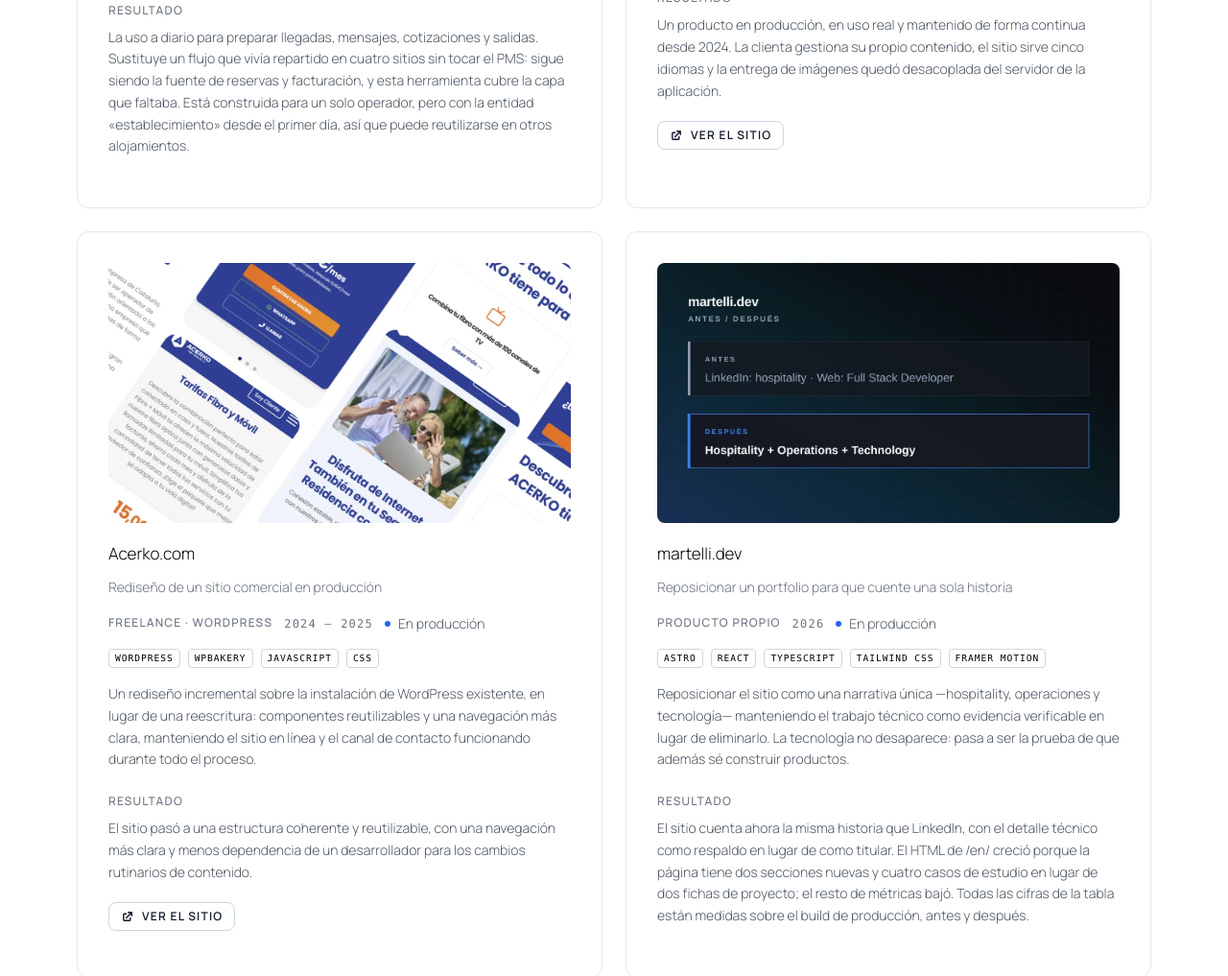
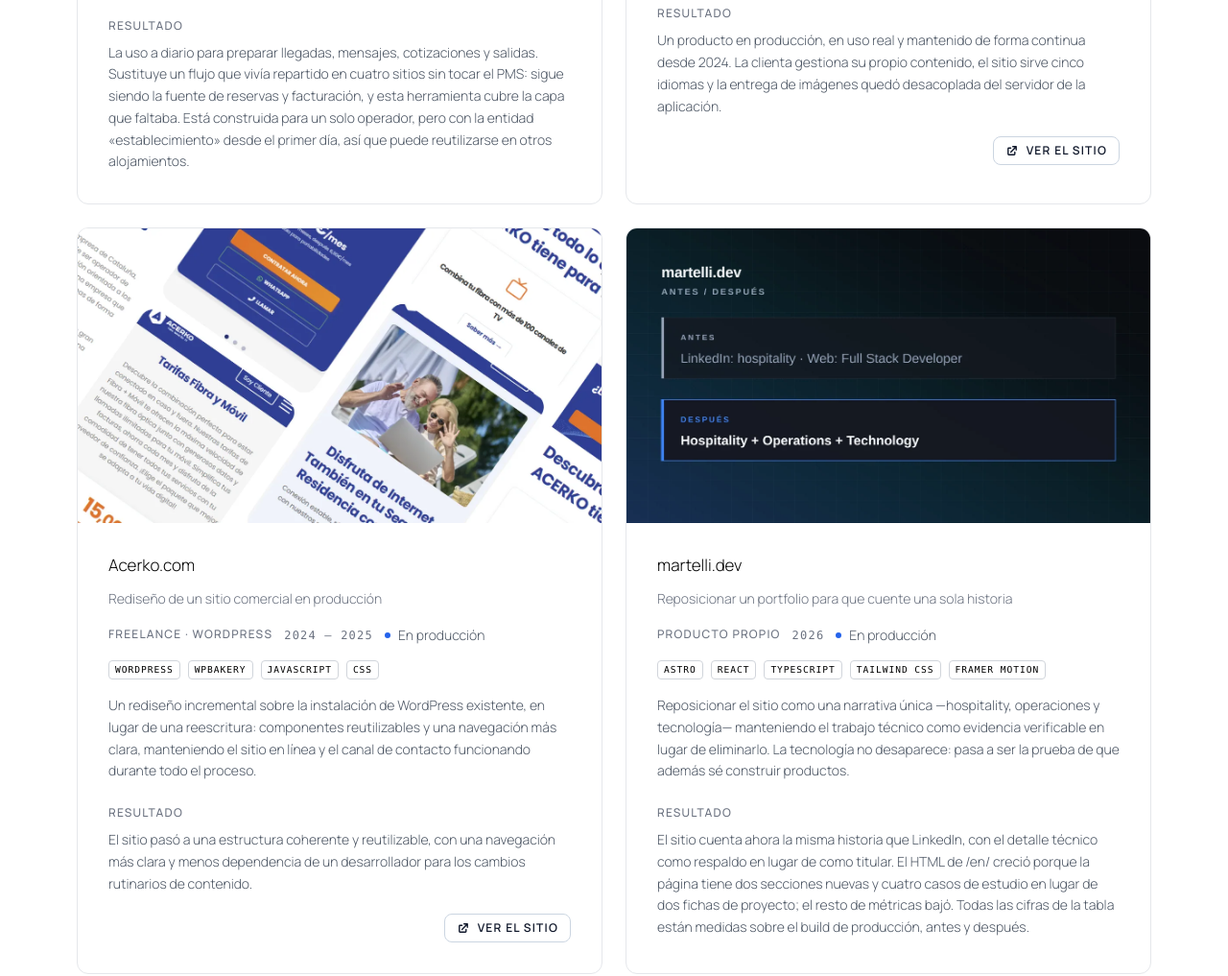
Before and after one commit to santimartelli/mi-portfolio, an Astro site: page / in a window 1280 px wide. Shown: the part 6217-7234 px from the top of the page at 96% size. Built offline with nearby package versions, Linux system fonts and the light colour scheme; Astro itself is replaced by a stand-in of ours; a web font is replaced by a local one.

Commit message:
style(projects): la captura a sangre y el enlace a la derecha
Vuelta al ultimo diseno de la seccion: tarjetas verticales en dos columnas.
La tarjeta deja de llevar relleno —lo lleva el bloque de texto— para que la
captura toque el borde superior y los dos laterales, con el overflow-hidden
recortandole las esquinas. El boton 'Ver el sitio' se pega al borde derecho del
bloque y la fila solo se pinta cuando el producto es publico.

```diff
--- a/src/components/sections/Projects.tsx
+++ b/src/components/sections/Projects.tsx
@@ -1,8 +1,12 @@
 // Proyectos: casos de estudio, con el mismo lenguaje que About, Experiencia y
 // Skills. Cabecera con el titular y la entradilla a la izquierda y, debajo, una
-// tarjeta por proyecto: dentro, la prueba visual y los datos (imagen, estado,
-// stack en etiquetas y enlaces) a la izquierda y, a la derecha, el relato en
-// corto: que es, que se hizo y a donde llego.
+// rejilla de dos columnas con una tarjeta vertical por proyecto: la captura a
+// sangre, y debajo el titulo, la descripcion, los datos (categoria, periodo,
+// estado y stack en etiquetas) y el relato en corto: que se hizo y a donde llego.
+//
+// La tarjeta no lleva relleno: lo lleva el bloque de texto. Asi la captura toca
+// el borde superior y los dos laterales, y el `overflow-hidden` de la tarjeta le
+// recorta las esquinas con el mismo radio.
 //
 // El detalle largo —el problema, el rol, la lista de implementacion y la tabla de
 // metricas— sigue en los dos `projects.json` y en el tipo, pero no se pinta: la
@@ -16,9 +20,11 @@
   content: ProjectsTranslations;
 }
 
-/** La tarjeta, la misma que usan Experiencia y Skills. */
+/** La tarjeta: el mismo filete, el mismo radio y el mismo hover que Experiencia
+ *  y Skills, pero sin relleno. La captura va a sangre y el texto lleva su propio
+ *  bloque con relleno, asi que la tarjeta solo tiene que recortar las esquinas. */
 const cardClass =
-  'rounded-xl border border-gray-200 p-6 transition-colors duration-200 ease-out hover:border-gray-400 sm:p-8 dark:border-gray-700 dark:hover:border-gray-500';
+  'overflow-hidden rounded-xl border border-gray-200 transition-colors duration-200 ease-out hover:border-gray-400 dark:border-gray-700 dark:hover:border-gray-500';
 
 /** El rotulo de un bloque: la etiqueta de la casa. */
 const labelClass = 'text-label font-medium uppercase text-gray-500 dark:text-gray-400';
@@ -44,9 +50,9 @@
               key={project.id}
               aria-labelledby={`project-${project.id}`}
               className={cardClass}>
-              {/* En vertical: la captura, el titulo, la descripcion y los datos,
-                  y debajo el relato en corto y los enlaces. */}
-              <div className="relative aspect-video overflow-hidden rounded-lg bg-gray-100 dark:bg-gray-800">
+              {/* La captura, a sangre contra el borde superior y los laterales:
+                  la tarjeta no tiene relleno, asi que ella sola los ocupa. */}
+              <div className="relative aspect-video w-full overflow-hidden bg-gray-100 dark:bg-gray-800">
                 <img
                   src={project.image}
                   alt={project.imageAlt}
@@ -58,9 +64,11 @@
                 />
               </div>
 
+              {/* El texto: el relleno que la tarjeta ya no lleva. */}
+              <div className="p-6 sm:p-8">
                 <h3
                   id={`project-${project.id}`}
-                className="mt-5 text-title font-light text-black dark:text-white">
+                  className="text-title font-light text-black dark:text-white">
                   {project.title}
                 </h3>
                 <p className="mt-3 text-sm font-light leading-relaxed text-gray-500 dark:text-gray-400">
@@ -110,13 +118,20 @@
                   {project.result}
                 </p>
 
-              <div className="mt-5 flex flex-wrap items-center gap-3">
+                {/* El enlace, pegado al borde derecho del bloque. Si el producto
+                    no es publico, no queda ni el hueco. */}
                 {project.href && (
-                  <a href={project.href} target="_blank" rel="noopener noreferrer" className={linkClass}>
+                  <div className="mt-5 flex flex-wrap items-center justify-end gap-3">
+                    <a
+                      href={project.href}
+                      target="_blank"
+                      rel="noopener noreferrer"
+                      className={linkClass}>
                       <HiExternalLink className="h-3.5 w-3.5" aria-hidden="true" />
                       {t.labels.visit}
                       <span className="sr-only"> — {project.title}</span>
                     </a>
+                  </div>
                 )}
               </div>
             </article>
```
Also changed, not shown: DESIGN.md (+1 -1 lines). Lines whose indentation alone changed are shown as unchanged.
